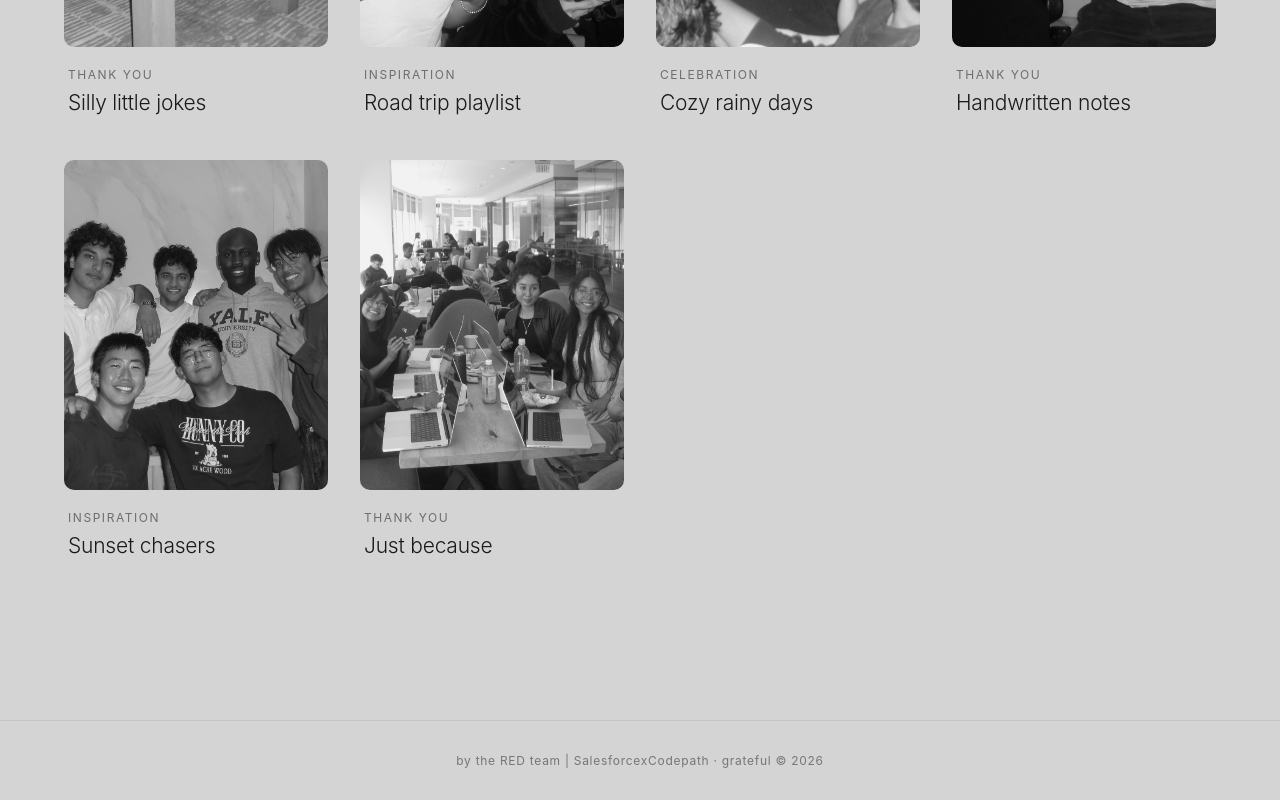
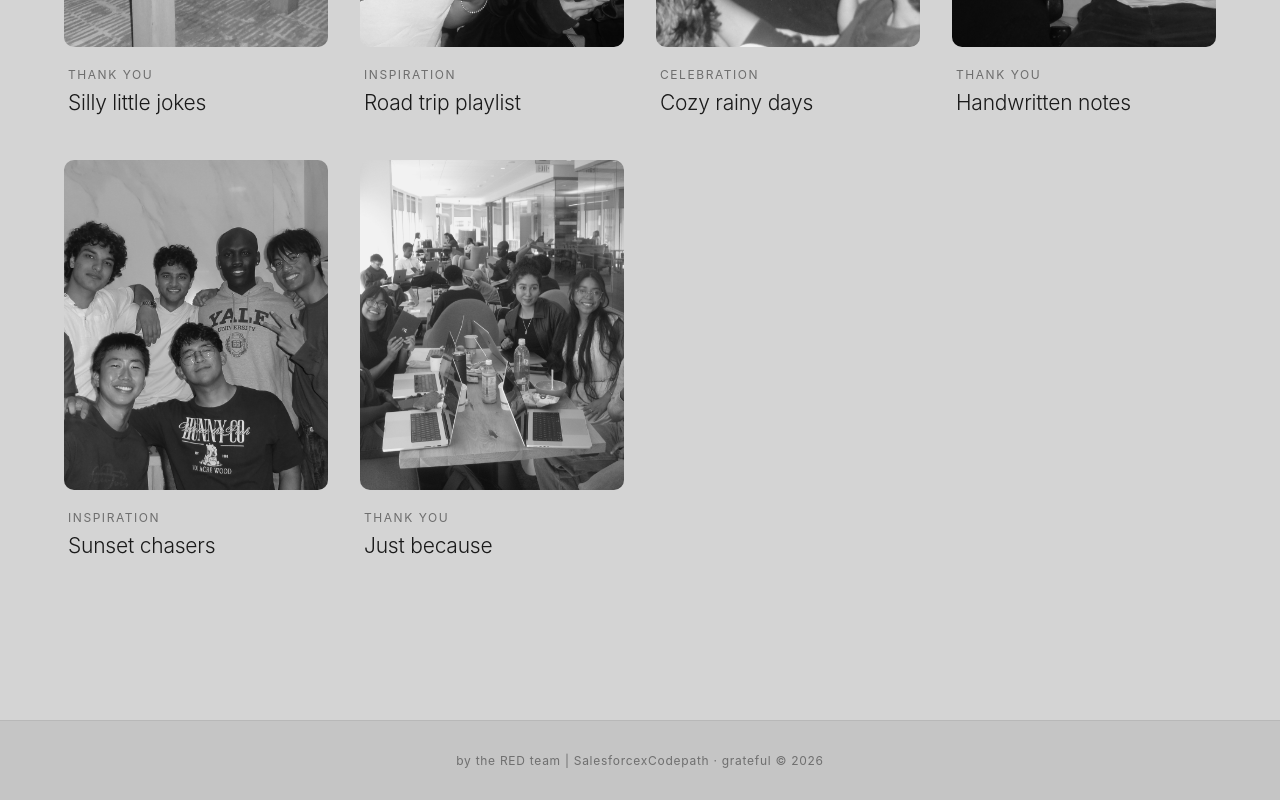
Before and after one commit to VanKhanhAnny/kudos-board, a React app in the folder frontend/: page / in a window 1280 px wide. Shown: the part 2342-3142 px from the top of the page. Built offline with nearby package versions, Linux system fonts and the light colour scheme; the HTML template or start-up script is replaced by a standard one.

Commit message:
done footer design

```diff
--- a/frontend/src/components/Footer.css
+++ b/frontend/src/components/Footer.css
@@ -1,6 +1,6 @@
 .footer {
   padding: 32px 24px;
-  background: #d4d4d4;
+  background: rgba(26, 26, 26, 0.08);
   display: flex;
   align-items: center;
   justify-content: center;
```
